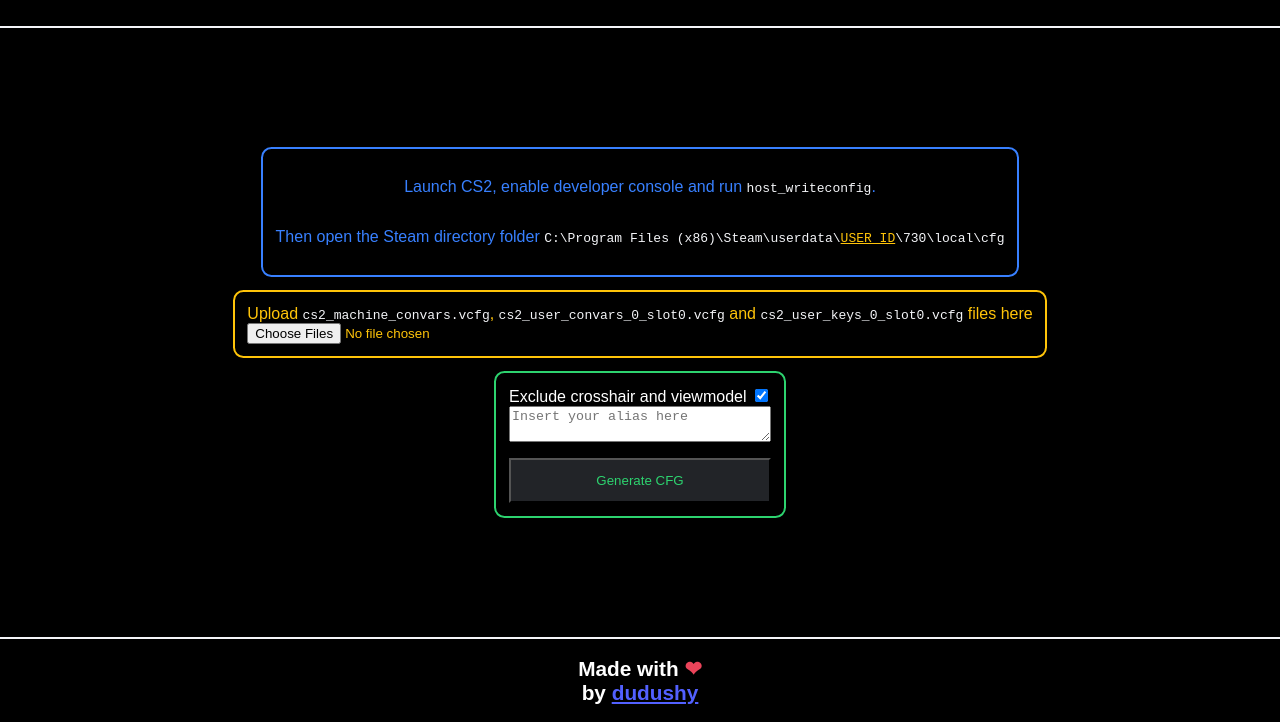
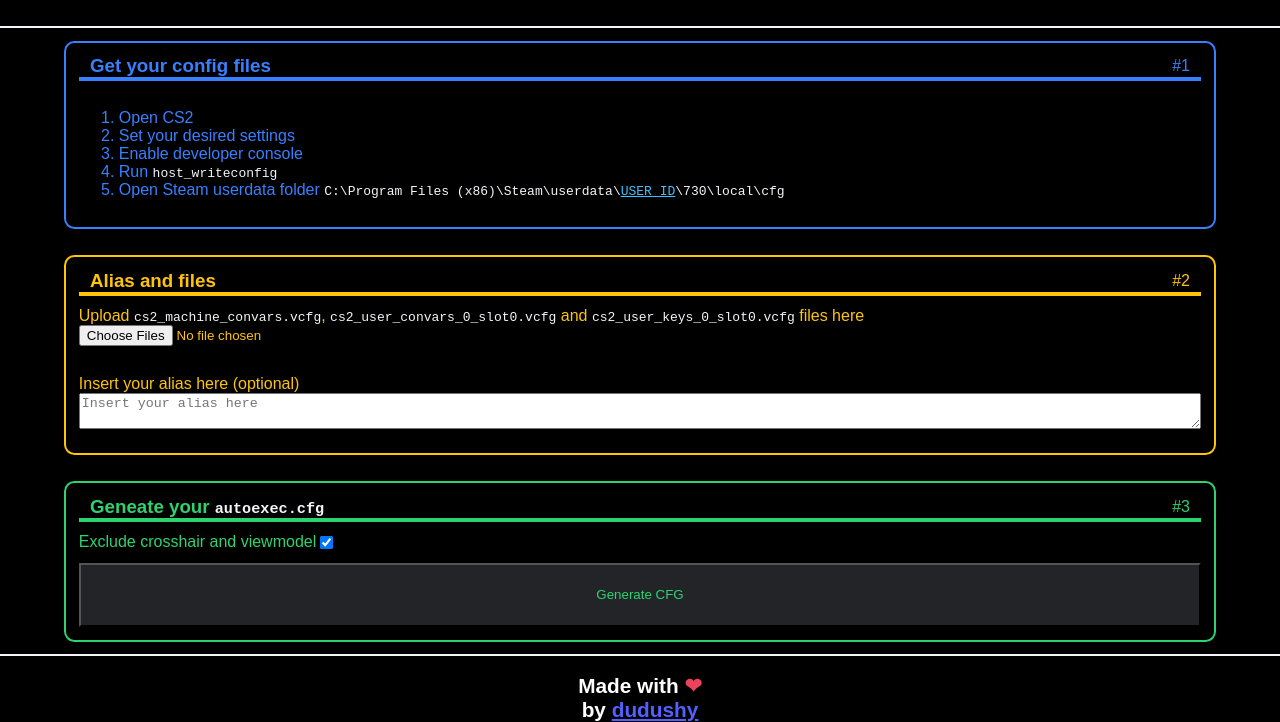
Before and after one commit to dudushy/cs2-cfg-generator, a plain HTML site: page docs/index.html in a window 1280 px wide. Shown: the part 78-800 px from the top of the page. Drawn offline with Linux system fonts and the light colour scheme.

Commit message:
Working on new UI (not done)

```diff
--- a/docs/index.html
+++ b/docs/index.html
@@ -17,33 +17,64 @@
   </header>
 
   <main>
-    <div class="tutorialDiv">
-      <p>
-        Launch CS2, enable developer console and run <code>host_writeconfig</code>.
-      </p>
+    <section id="step1">
+      <div class="sectionTitle">
+        <h3>Get your config files</h3>
 
-      <p>
-        Then open the Steam directory folder <code>C:\Program Files (x86)\Steam\userdata\<a href="https://www.steamidfinder.com/">USER_ID</a>\730\local\cfg</code>
-      </p>
+        <span>#1</span>
       </div>
 
-    <div class="inputDiv">
+      <div class="sectionContent">
+        <ol>
+          <li>Open CS2</li>
+          <li>Set your desired settings</li>
+          <li>Enable developer console</li>
+          <li>Run <code>host_writeconfig</code></li>
+          <li>Open Steam userdata folder <code>C:\Program Files (x86)\Steam\userdata\<a href="https://www.steamidfinder.com/">USER_ID</a>\730\local\cfg</code></li>
+        </ol>
+      </div>
+    </section>
+
+    <section id="step2">
+      <div class="sectionTitle">
+        <h3>Alias and files</h3>
+
+        <span>#2</span>
+      </div>
+
+      <div class="sectionContent">
+        <div class="labelAndInput">
           <label for="vcfgInput">
             Upload <code>cs2_machine_convars.vcfg</code>, <code>cs2_user_convars_0_slot0.vcfg</code> and <code>cs2_user_keys_0_slot0.vcfg</code> files here
           </label>
           <input id="vcfgInput" type="file" accept=".vcfg" multiple>
         </div>
 
-    <div class="generateDiv">
-      <div>
+        <br>
+
+        <div class="labelAndInput">
+          <label for="aliasTextarea">Insert your alias here (optional)</label>
+          <textarea id="aliasTextarea" placeholder="Insert your alias here"></textarea>
+        </div>
+      </div>
+    </section>
+
+    <section id="step3">
+      <div class="sectionTitle">
+        <h3>Geneate your <code>autoexec.cfg</code></h3>
+
+        <span>#3</span>
+      </div>
+
+      <div class="sectionContent">
+        <div class="labelAndCheckboxInput">
           <label for="excludeXhairViewmodel">Exclude crosshair and viewmodel</label>
           <input id="excludeXhairViewmodel" type="checkbox" checked>
         </div>
 
-      <textarea id="aliasTextarea" placeholder="Insert your alias here"></textarea>
-
         <input id="generateInput" type="submit" value="Generate CFG">
       </div>
+    </section>
   </main>
 
   <footer>
--- a/docs/style.css
+++ b/docs/style.css
@@ -76,52 +76,88 @@ h2 {
   }
 }
 
-.tutorialDiv {
+section {
   display: flex;
   flex-direction: column;
   box-sizing: border-box;
+  width: 90%;
+  margin-block: 1%;
   padding: 1%;
+  border-radius: calc(var(--responsiveUnit) * 0.5);
+}
+
+#step1 {
   border: calc(var(--responsiveUnit) * 0.1) solid var(--primary);
-  border-radius: calc(var(--responsiveUnit) * 0.5);
   color: var(--primary);
 }
 
-.tutorialDiv code {
+#step2 {
+  border: calc(var(--responsiveUnit) * 0.1) solid var(--warning);
+  color: var(--warning);
+}
+
+#step3 {
+  border: calc(var(--responsiveUnit) * 0.1) solid var(--success);
+  color: var(--success);
+}
+
+.sectionTitle h3 {
+  margin:0;
+}
+
+.sectionTitle {
+  display: flex;
+  align-items: center;
+  justify-content: space-between;
+  padding-inline: 1%;
+  margin-bottom: 1%;
+}
+
+#step1 .sectionTitle {
+  border-bottom: calc(var(--responsiveUnit) * 0.2) solid var(--primary);
+}
+
+#step2 .sectionTitle {
+  border-bottom: calc(var(--responsiveUnit) * 0.2) solid var(--warning);
+}
+
+#step3 .sectionTitle {
+  border-bottom: calc(var(--responsiveUnit) * 0.2) solid var(--success);
+}
+
+li {
+  text-align: left;
+}
+
+li a {
+  color: var(--secondary);
+}
+
+/* .sectionContent {} */
+
+.labelAndInput {
+  display: flex;
+  flex-direction: column;
+  margin-bottom: 1%;
+}
+
+.labelAndCheckboxInput {
+  display: flex;
+  align-items: center
+}
+
+label {
+  text-align: left;
+}
+
+code {
   color: var(--light);
 }
 
-.tutorialDiv a {
-  color: var(--warning);
-}
-
-.inputDiv {
-  display: flex;
-  flex-direction: column;
-  box-sizing: border-box;
-  margin-top: 1%;
-  padding: 1%;
-  border: calc(var(--responsiveUnit) * 0.1) solid var(--warning);
-  border-radius: calc(var(--responsiveUnit) * 0.5);
-  color: var(--warning);
-}
-
-.inputDiv code {
-  color: var(--light);
-}
-
-.generateDiv {
-  display: flex;
-  flex-direction: column;
-  box-sizing: border-box;
-  margin-top: 1%;
-  padding: 1%;
-  border: calc(var(--responsiveUnit) * 0.1) solid var(--success);
-  border-radius: calc(var(--responsiveUnit) * 0.5);
-}
-
-.generateDiv input[type="submit"] {
+input[type="submit"] {
   color: var(--success);
   background: var(--dark);
-  margin-top: 6%;
-  padding: 5%;
+  margin-top: 1%;
+  width: 100%;
+  padding: 2%;
 }
```
Lines whose indentation alone changed are shown as unchanged.
